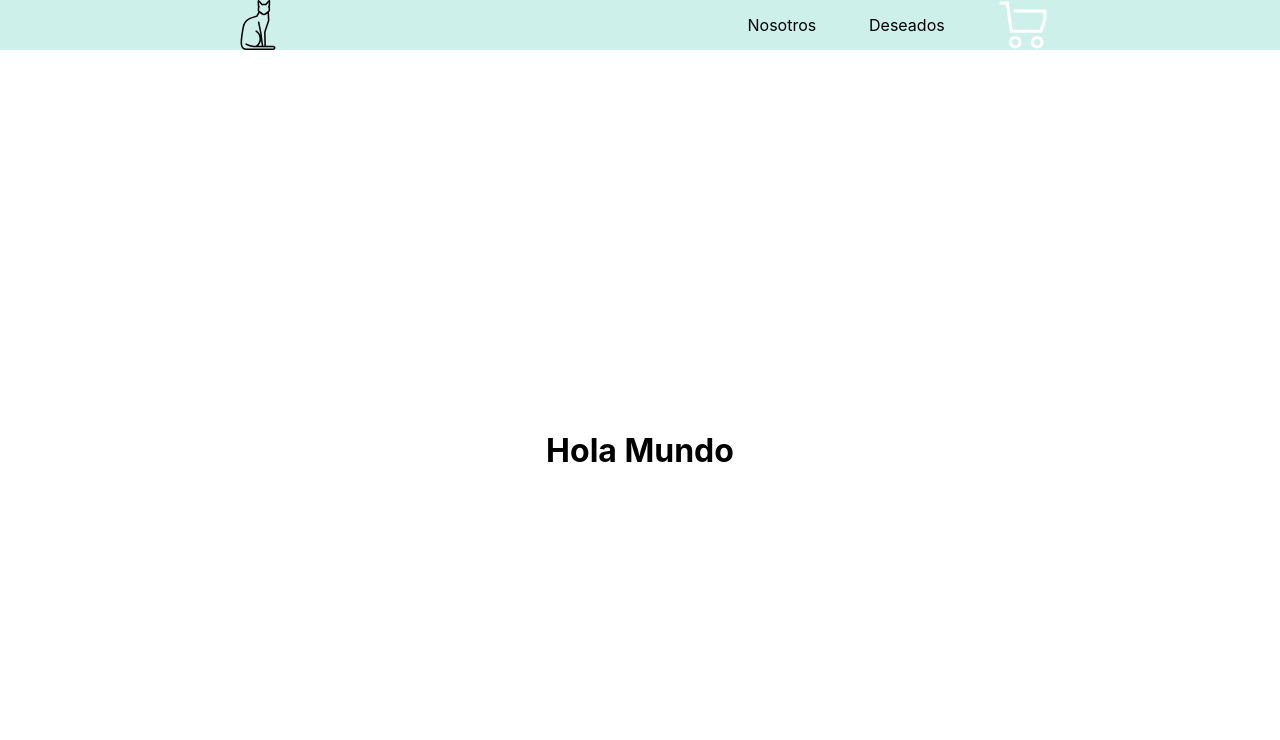
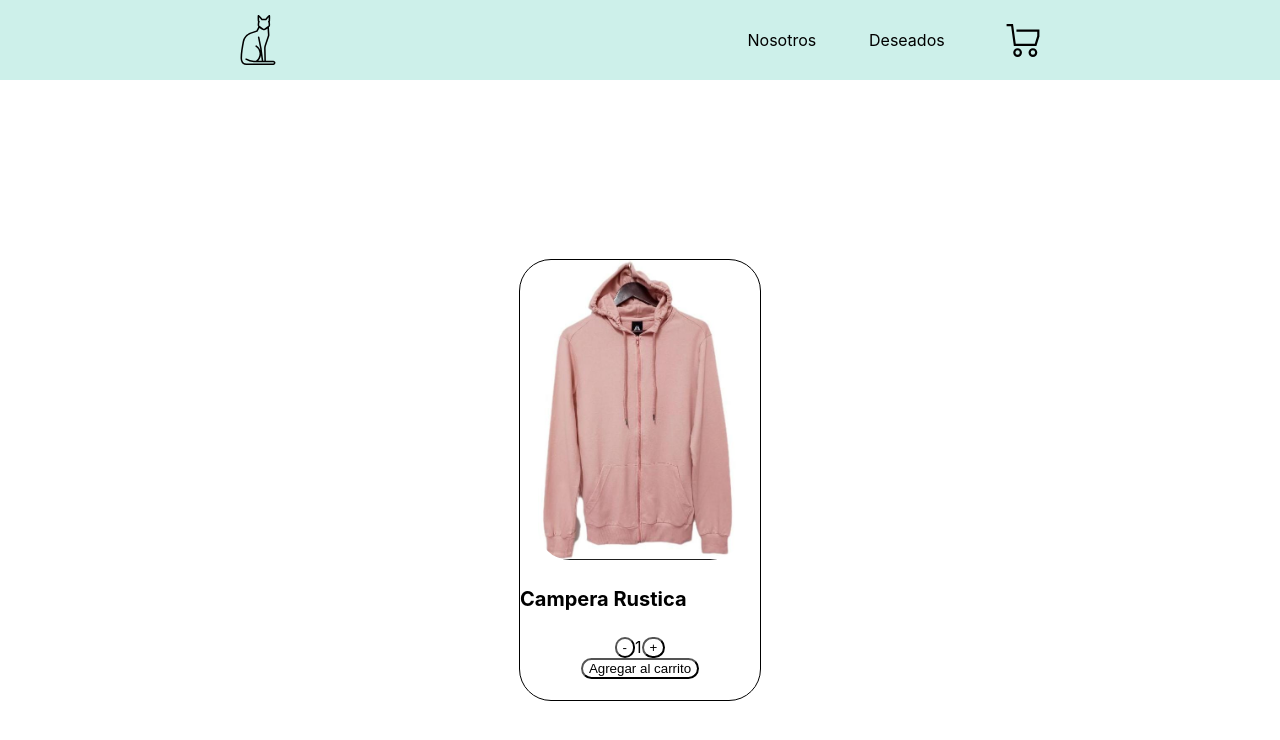
Before and after one commit to MaitaJv/ProyectoReactJavierMaita, a React (Create React App) app: page / in a window 1280 px wide. Shown: the top 740 px of the page. Built offline with nearby package versions, Linux system fonts and the light colour scheme.

Commit message:
Desafío: Contador con botón

```diff
--- a/src/componentes/Header/Header.css
+++ b/src/componentes/Header/Header.css
@@ -4,6 +4,7 @@
 }
 
 .NavBar-Conteiner{
+    height: 80px;
     display: flex;
     position: sticky;
     top: 0;
@@ -13,9 +14,9 @@
 }
 
 .Carrito{
-    height: 50px;
+    height: 35px;
     max-width: 50px;
-    color: white;
+    color: black;
 }
 
 .Main{
--- /dev/null
+++ b/src/componentes/ItemListContainer/ItemCount/ItemCount.js
@@ -0,0 +1,41 @@
+import React, {useState} from 'react';
+import './../ItemListContainerCss.css'
+import camperita from './../../../media/campRustica.jfif'
+
+const ItemCount = ({ initial, stock, onAdd }) => {
+    const [count,setcount] = useState(initial)
+
+    const restar = ()=>{
+        if(count > 1){
+            setcount(count - 1)
+        }
+    }
+
+    const sumar = ()=>{
+        if(count < stock){
+            setcount(count + 1)
+        }
+    }
+
+    return (
+        <div className='card'>
+            <div className='info'>
+                <div className='imagenContainer'>
+                    <img src={camperita} height='300px' className='imagen'/>
+                </div>
+            </div>
+            <div className='nombre'>
+                <h4>Campera Rustica</h4>
+            </div>
+            <div className='contador'>
+                <button onClick={restar} className='btn'>-</button>
+                <div>{count}</div>
+                <button onClick={sumar} className='btn'>+</button>
+            </div>
+            <div className='agregarContainer'>
+            <button onClick={()=>onAdd(count)}  className='btn'>Agregar al carrito</button>
+            </div>
+        </div>
+    )
+}
+export default ItemCount;
--- a/src/componentes/ItemListContainer/ItemListContainer.js
+++ b/src/componentes/ItemListContainer/ItemListContainer.js
@@ -1,9 +1,16 @@
 import './ItemListContainerCss.css'
+import './ItemCount/ItemCount'
+import ItemCount from './ItemCount/ItemCount';
 
-function ItemListContainer({greeting}){
+function ItemListContainer(){
+
+    const onAdd = (count) => {
+        console.log(`Se agregan ${count} productos`);
+    }
+
     return(
         <div className='ItemListcontainer'>
-            <h1 className='Item'>{greeting}</h1>
+            <ItemCount stock={10} initial={1} onAdd={onAdd}/>
         </div>
     );
 }
--- a/src/componentes/ItemListContainer/ItemListContainerCss.css
+++ b/src/componentes/ItemListContainer/ItemListContainerCss.css
@@ -1,9 +1,49 @@
+html{
+    font-size: 16px;
+}
+
 .ItemListcontainer{
     height: 100vh;
+    width: 100vw;
     display: flex;
-    flex-direction: column;
     justify-content: center;
+    align-items: center;
 }
 .Item{
     text-align: center;
 }
+
+.contador{
+    display: flex;
+    justify-content: center;
+}
+
+.card{
+    height: 27.50rem;
+    width: 15rem;
+    border: solid 1px black;
+    border-radius: 2rem;
+}
+
+.nombre{
+    font-size: 1.25rem;
+}
+
+.imagen{
+    border-radius: 2rem;
+}
+
+.imagenContainer{
+    display: flex;
+    justify-content: center;
+}
+
+.agregarContainer{
+    display: flex;
+    justify-content: center;
+}
+
+.btn{
+    border-radius: 1rem;
+    background: none;
+}
```
Also changed, not shown: src/media/campRustica.jfif (added).
